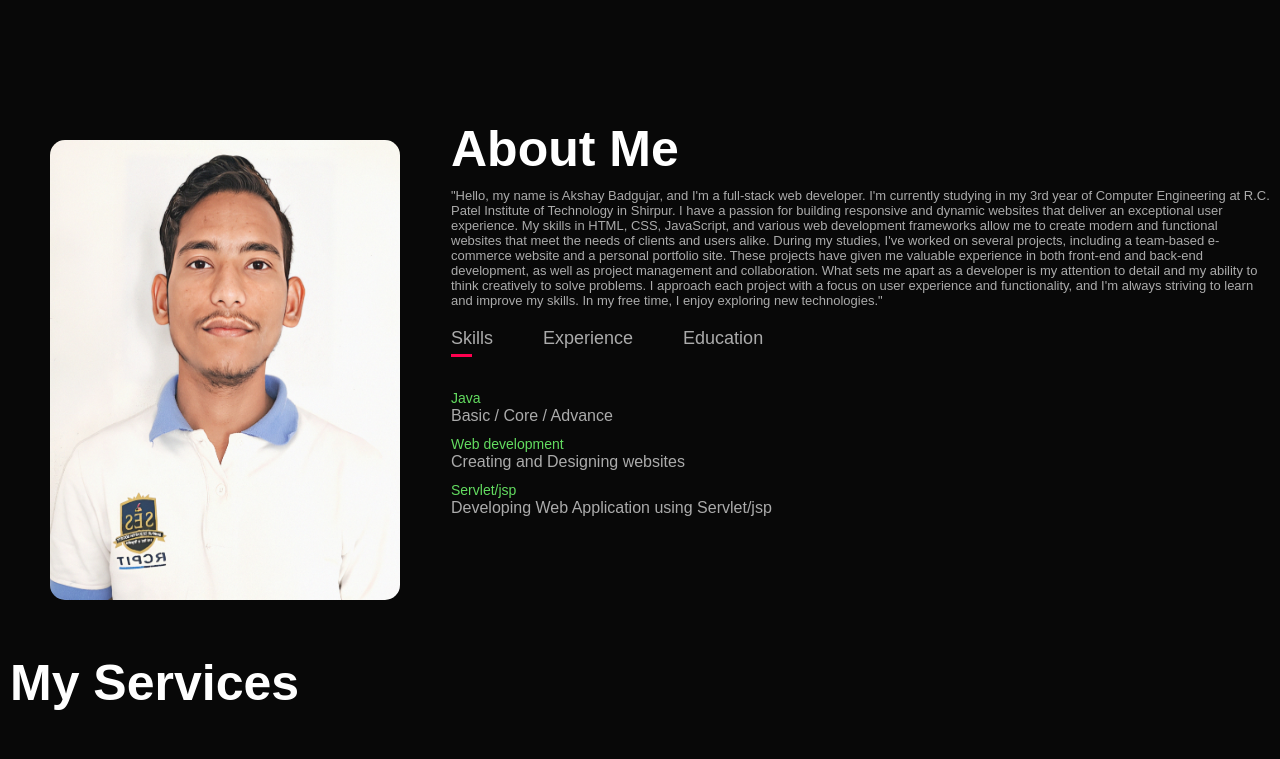
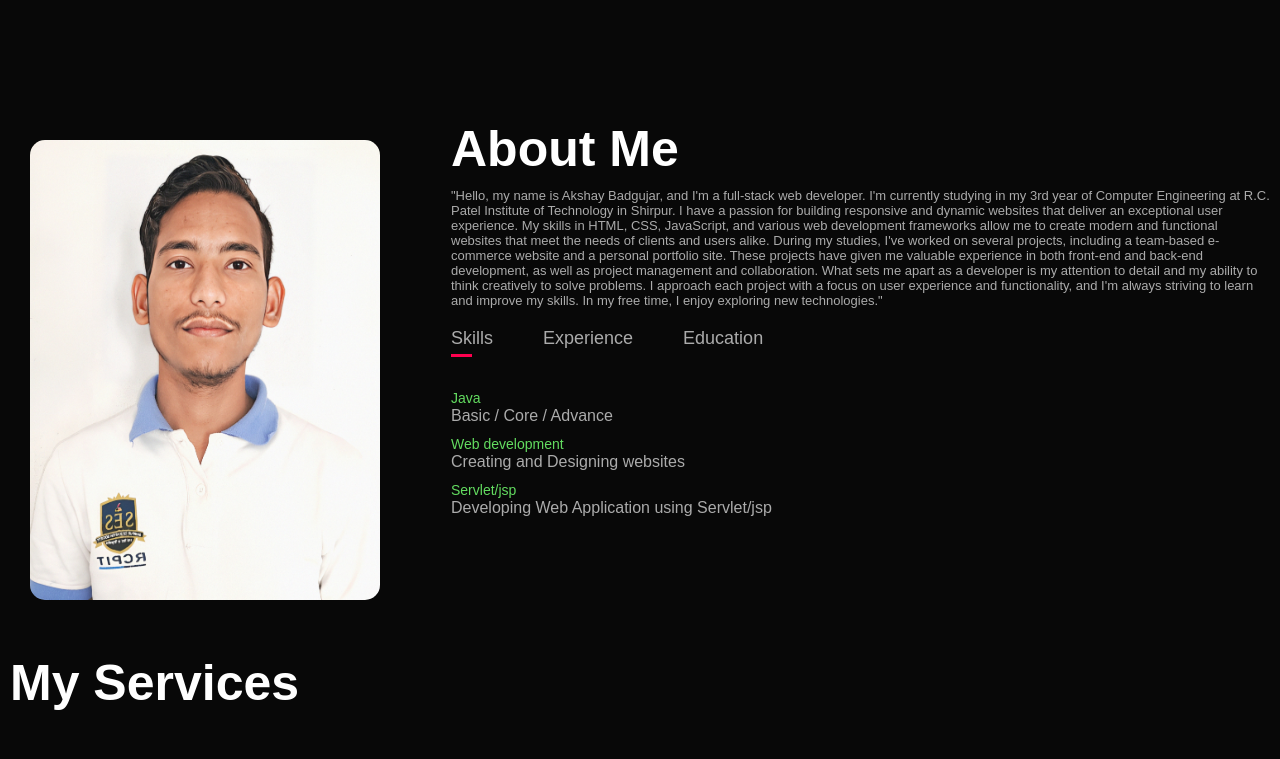
Before and after one commit to akshay774422/Portfolio_AkshayRB, a plain HTML site: page index.html in a window 1280 px wide. Shown: the part 700-1459 px from the top of the page. Drawn offline with Linux system fonts and the light colour scheme.

Commit message:
update margin-left

```diff
--- a/style.css
+++ b/style.css
@@ -97,7 +97,7 @@ html{
    width: 350px;
    height: 460px;
    margin-top: 20px;
-   margin-left: 40px;
+   margin-left: 20px;
 
    border-radius: 15px;
 }
```
